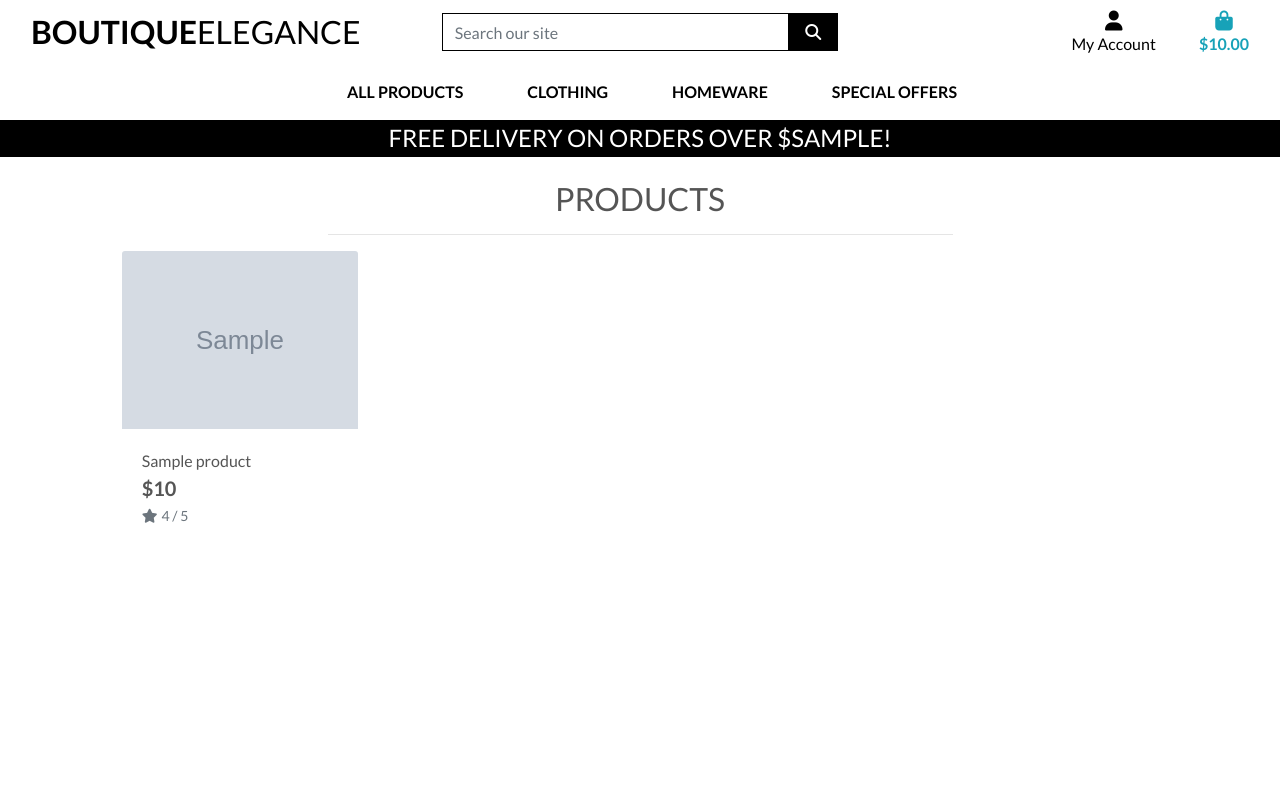
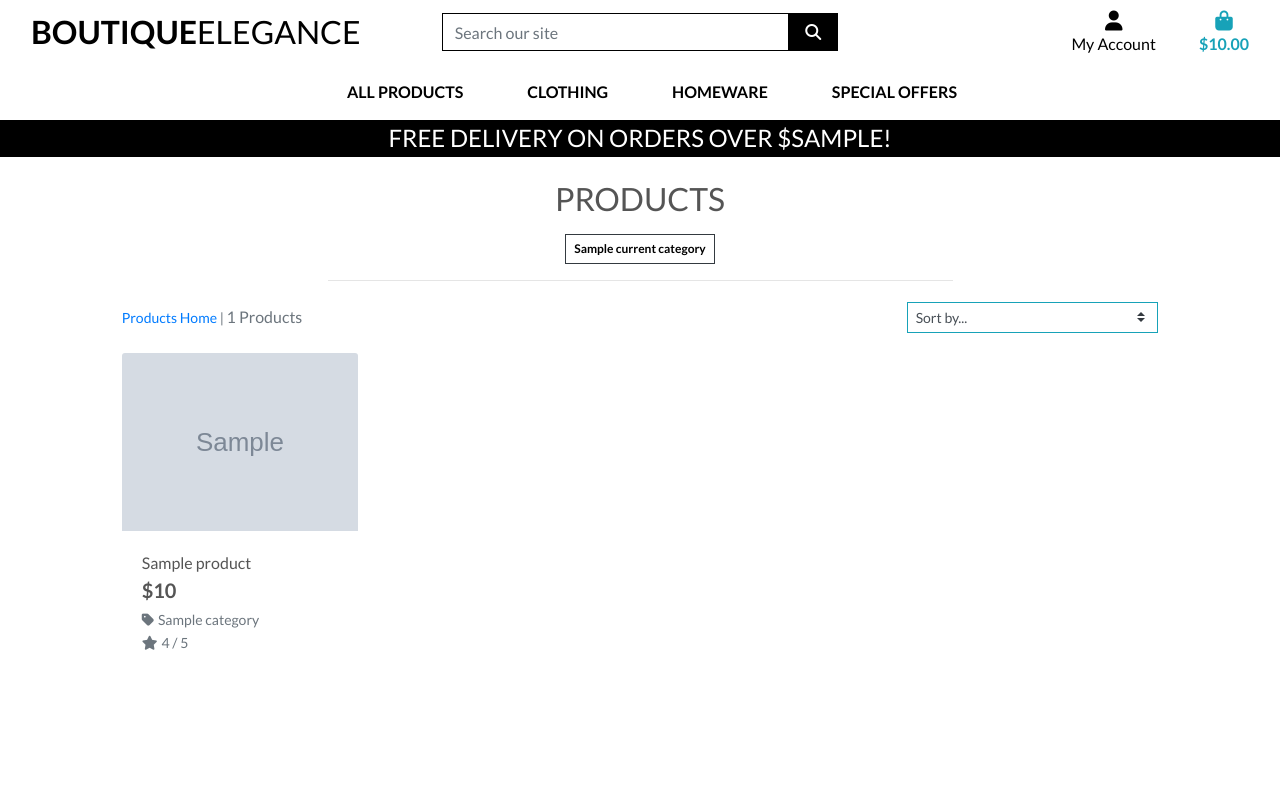
Before and after one commit to Ermaa8/Boutique-Elegance, a Django app: template products/templates/products/products.html in a window 1280 px wide. Run offline with Django 3.2, Linux system fonts and the light colour scheme; the template is opened without the code that fills it: most values are stand-ins (such as "Sample title", 1, 10 or a date in 2020); grey boxes marked "Sample" are stand-in pictures; some libraries are stand-ins or nearby versions.

Commit message:
editing products

```diff
--- a/products/templates/products/products.html
+++ b/products/templates/products/products.html
@@ -15,12 +15,41 @@
     <div class="row">
         <div class="col text-center mt-3">
             <h2 class="logo-font">Products</h2>
+            {% for c in current_categories %}
+                <a class="category-badge text-decoration-none" href="{% url 'products' %}?category={{ c.name }}">
+                    <span class="p-2 mt-2 badge badge-white text-black rounded-0 border border-dark">{{ c.friendly_name }}</span>
+                </a>
+            {% endfor %}
             <hr class="w-50 mb-1">
         </div>
     </div>
     <div class="row">
         <div class="product-container col-10 offset-1">
-            <div class="row mt-1 mb-2"></div>
+            <div class="row mt-1 mb-2">
+                <div class="col-12 col-md-6 my-auto order-md-last d-flex justify-content-center justify-content-md-end">
+                    <div class="sort-select-wrapper w-50">
+                        <select id="sort-selector" class="custom-select custom-select-sm rounded-0 border border-{% if current_sorting != 'None_None' %}info{% else %}black{% endif %}">
+                            <option value="reset" {% if current_sorting == 'None_None' %}selected{% endif %}>Sort by...</option>
+                            <option value="price_asc" {% if current_sorting == 'price_asc' %}selected{% endif %}>Price (low to high)</option>
+                            <option value="price_desc" {% if current_sorting == 'price_desc' %}selected{% endif %}>Price (high to low)</option>
+                            <option value="rating_asc" {% if current_sorting == 'rating_asc' %}selected{% endif %}>Rating (low to high)</option>
+                            <option value="rating_desc" {% if current_sorting == 'rating_desc' %}selected{% endif %}>Rating (high to low)</option>
+                            <option value="name_asc" {% if current_sorting == 'name_asc' %}selected{% endif %}>Name (A-Z)</option>
+                            <option value="name_desc" {% if current_sorting == 'name_desc' %}selected{% endif %}>Name (Z-A)</option>
+                            <option value="category_asc" {% if current_sorting == 'category_asc' %}selected{% endif %}>Category (A-Z)</option>
+                            <option value="category_desc" {% if current_sorting == 'category_desc' %}selected{% endif %}>Category (Z-A)</option>
+                        </select>
+                    </div>
+                </div>
+                <div class="col-12 col-md-6 order-md-first">
+                    <p class="text-muted mt-3 text-center text-md-left">
+                        {% if search_term or current_categories or current_sorting != 'None_None' %}
+                            <span class="small"><a href="{% url 'products' %}">Products Home</a> | </span>
+                        {% endif %}
+                        {{ products|length }} Products{% if search_term %} found for <strong>"{{ search_term }}"</strong>{% endif %}
+                    </p>
+                </div>
+            </div>
             <div class="row">
                 {% for product in products %}
                     <div class="col-sm-6 col-md-6 col-lg-4 col-xl-3">
@@ -41,6 +70,13 @@
                                 <div class="row">
                                     <div class="col">
                                         <p class="lead mb-0 text-left font-weight-bold">${{ product.price }}</p>
+                                        {% if product.category %}
+                                            <p class="small mt-1 mb-0">
+                                                <a class="text-muted" href="{% url 'products' %}?category={{ product.category.name }}">
+                                                    <i class="fas fa-tag mr-1"></i>{{ product.category.friendly_name }}
+                                                </a>
+                                            </p>
+                                        {% endif %}
                                         {% if product.rating %}
                                             <small class="text-muted"><i class="fas fa-star mr-1"></i>{{ product.rating }} / 5</small>
                                         {% else %}
--- a/products/views.py
+++ b/products/views.py
@@ -23,7 +23,8 @@ def all_products(request):
             if sortkey == 'name':
                 sortkey = 'lower_name'
                 products = products.annotate(lower_name=Lower('name'))
-
+            if sortkey == 'category':
+                sortkey = 'category__name'
             if 'direction' in request.GET:
                 direction = request.GET['direction']
                 if direction == 'desc':
--- a/static/css/base.css
+++ b/static/css/base.css
@@ -70,6 +70,11 @@ body {
 	z-index: -1;
 }
 
+a.category-badge > span.badge:hover {
+    background: #212529 !important;
+    color: #fff !important;
+}
+
 /* -------------------------------- Media Queries */
 
 /* Slightly larger container on xl screens */
```
Also changed, not shown: products/templates/products/product_detail.html (+7 -0 lines).
